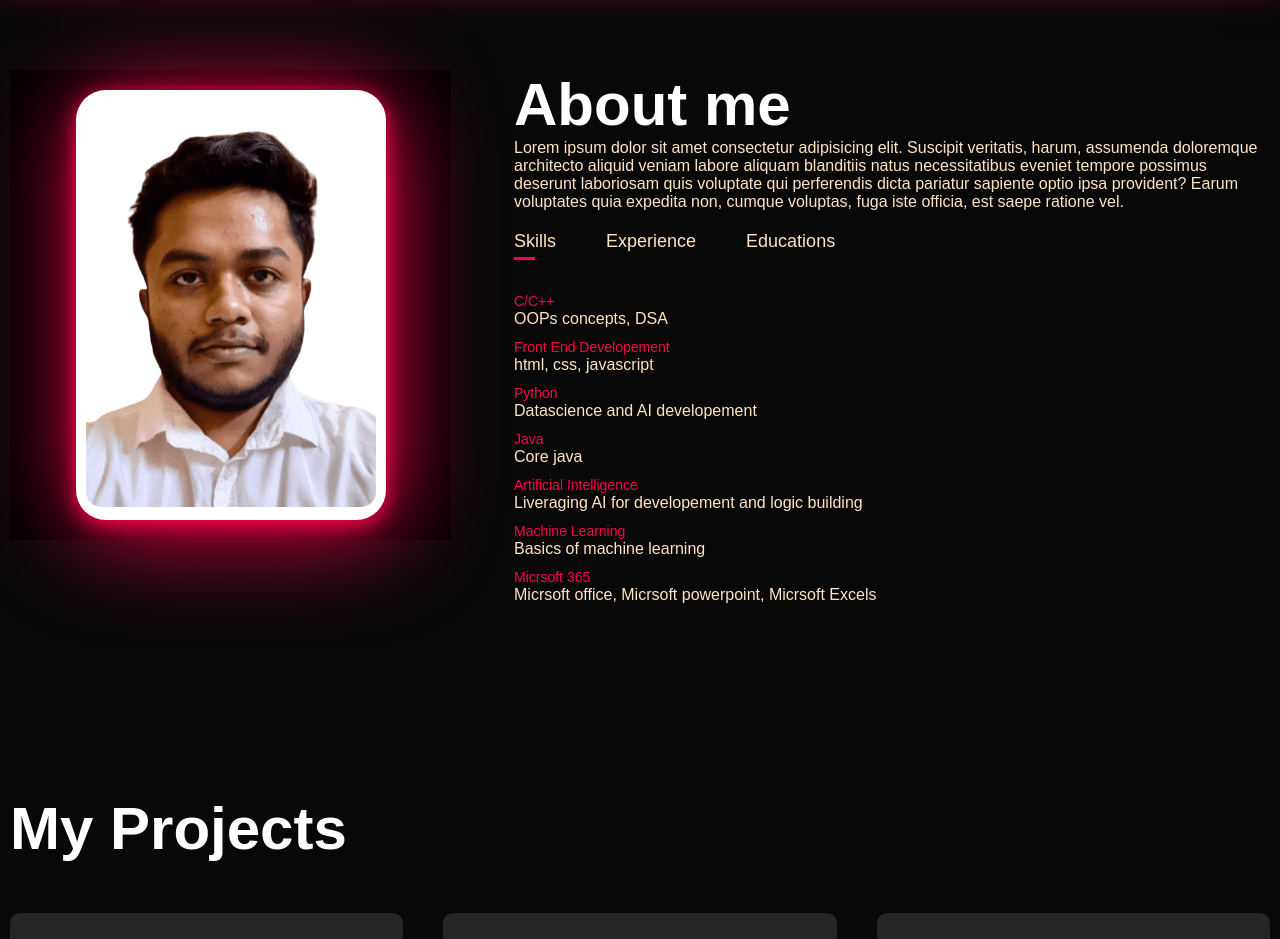
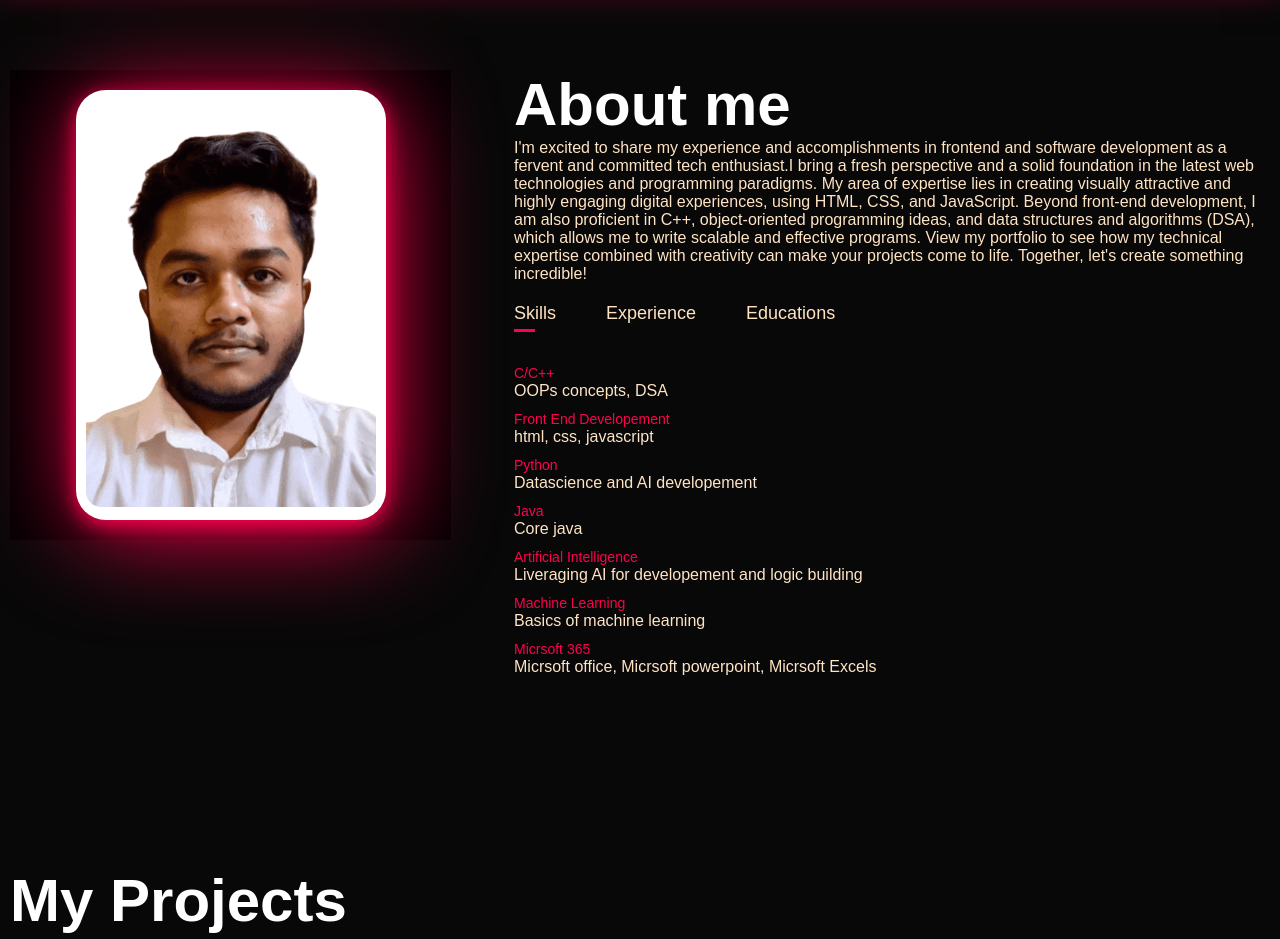
Before and after one commit to Srvmukherjee/MyWebsite, a plain HTML site: page index.html in a window 1280 px wide. Shown: the part 980-1919 px from the top of the page. Drawn offline with Linux system fonts and the light colour scheme.

Commit message:
Update index.html

```diff
--- a/index.html
+++ b/index.html
@@ -46,7 +46,11 @@
                     </div>
                 <div class="about-col-2">
                     <h1 class="sub-title">About me</h1>
-                    <p>Lorem ipsum dolor sit amet consectetur adipisicing elit. Suscipit veritatis, harum, assumenda doloremque architecto aliquid veniam labore aliquam blanditiis natus necessitatibus eveniet tempore possimus deserunt laboriosam quis voluptate qui perferendis dicta pariatur sapiente optio ipsa provident? Earum voluptates quia expedita non, cumque voluptas, fuga iste officia, est saepe ratione vel.</p>
+                    <p>I'm excited to share my experience and accomplishments in frontend and software development as a fervent and committed tech enthusiast.I bring a fresh perspective and a solid foundation in the latest web technologies and programming paradigms.
+
+                        My area of expertise lies in creating visually attractive and highly engaging digital experiences, using HTML, CSS, and JavaScript. Beyond front-end development, I am also proficient in C++, object-oriented programming ideas, and data structures and algorithms (DSA), which allows me to write scalable and effective programs.
+
+                        View my portfolio to see how my technical expertise combined with creativity can make your projects come to life. Together, let's create something incredible!</p>
 
 
                     <div class="tab-titles">
```
